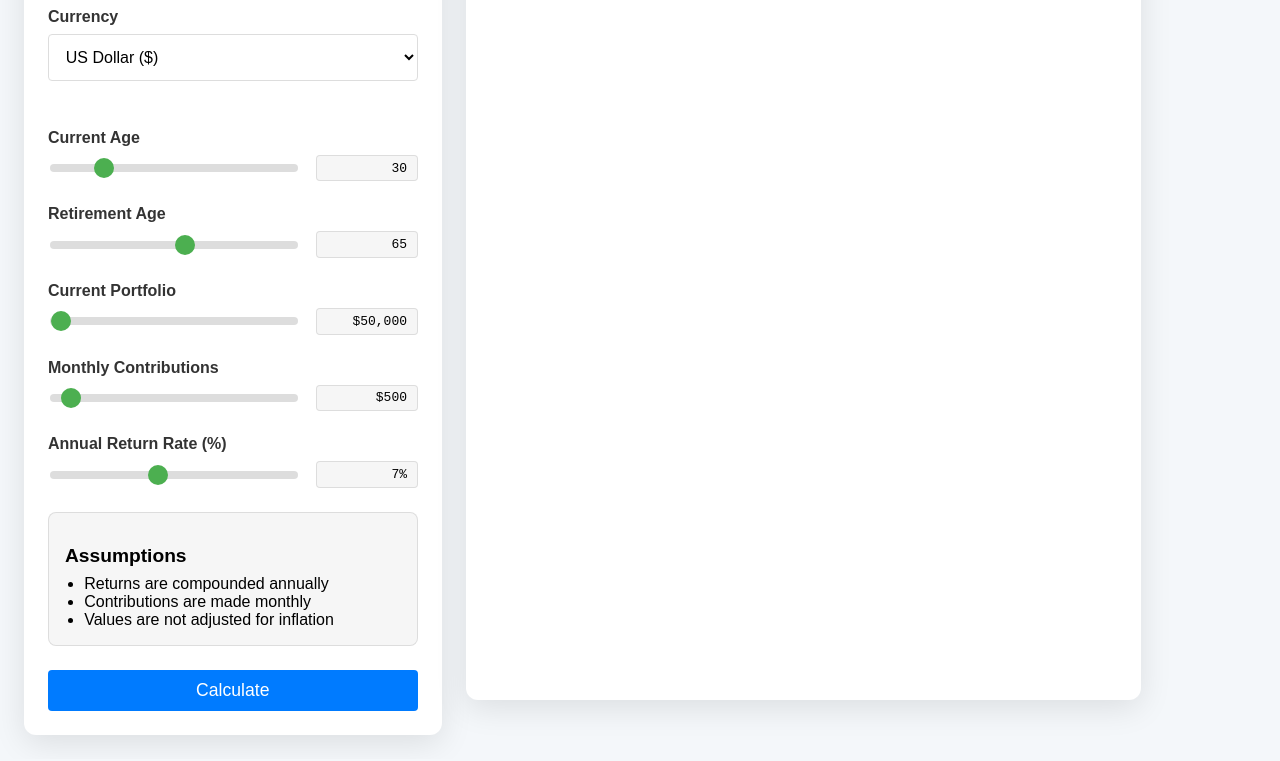
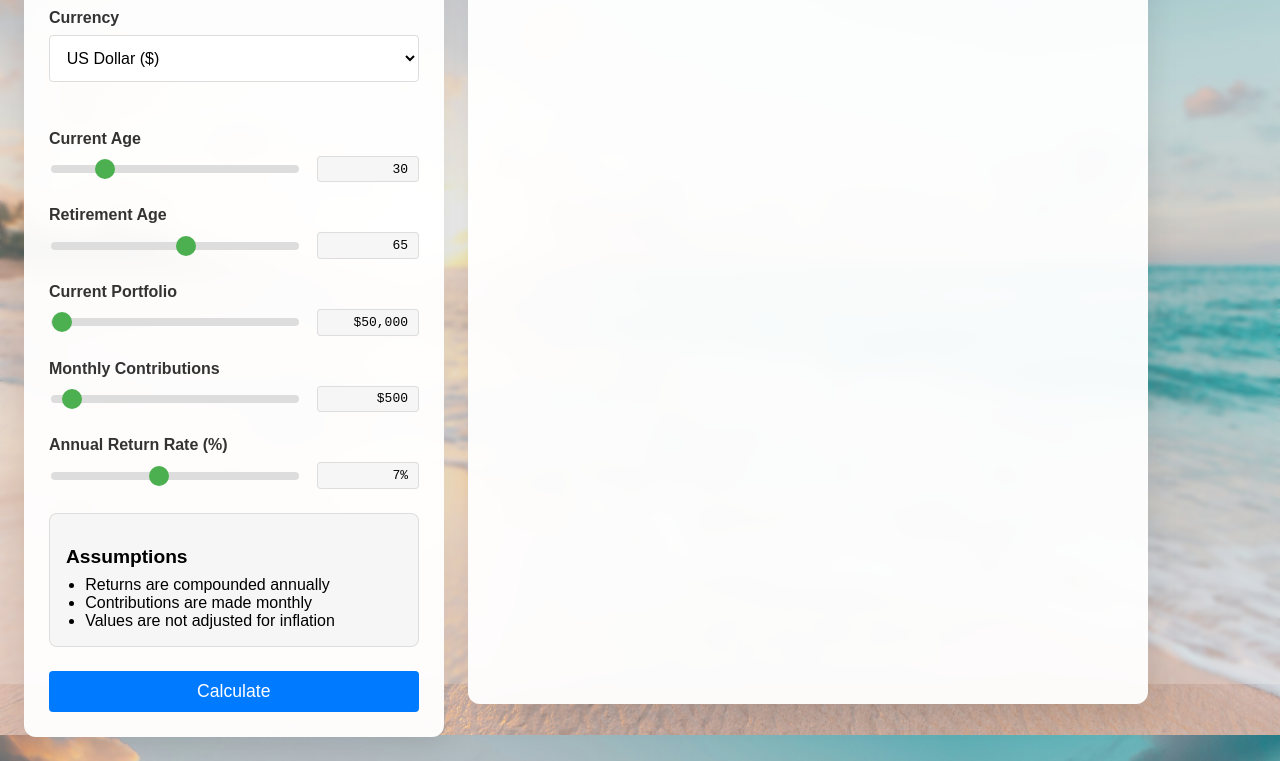
Before and after one commit to mcubeapps/retirement-calculator, a plain HTML site: page index.html in a window 1280 px wide. Shown: the part 116-877 px from the top of the page. Drawn offline with nearby package versions, Linux system fonts and the light colour scheme.

Commit message:
Revert "remove background"
This reverts commit f0dff7d7a180ca47497601b7f6108bd4929e08fc.

```diff
--- a/style.css
+++ b/style.css
@@ -1,9 +1,7 @@
 :root {
     --padding-small: 1rem;
     --padding-medium: 1.5rem;
-    --bg-color: #f4f7fa; /* Light blue-grey background */
-    --card-bg: #ffffff;
-    --shadow: 0 8px 32px rgba(0, 0, 0, 0.1);
+    --padding-large: 2rem;
 }
 
 body {
@@ -11,7 +9,23 @@ body {
     margin: 0;
     padding: 0;
     min-height: 100vh;
-    background-color: var(--bg-color);
+    background-image: url('images/beach-background.jpg');
+    background-size: cover;
+    background-position: center;
+    background-attachment: fixed;
+    background-repeat: no-repeat;
+}
+
+body::before {
+    content: '';
+    position: fixed;
+    top: 0;
+    left: 0;
+    width: 100%;
+    height: 100%;
+    background: rgba(255, 255, 255, 0.2);
+    backdrop-filter: blur(2px);
+    z-index: 0;
 }
 
 .container {
@@ -30,9 +44,11 @@ body {
 .controls {
     width: 30%;
     min-width: 300px;
-    background: var(--card-bg);
+    background: rgba(255, 255, 255, 0.95);
+    backdrop-filter: blur(10px);
     border-radius: 12px;
-    box-shadow: var(--shadow);
+    box-shadow: 0 8px 32px rgba(0, 0, 0, 0.1);
+    border: 1px solid rgba(255, 255, 255, 0.2);
     padding: var(--padding-medium);
     flex-shrink: 0;
     height: fit-content;
@@ -72,9 +88,11 @@ body {
 .chart-container {
     width: calc(1.5 * var(--controls-width, 300px));
     padding: var(--padding-medium);
-    background: var(--card-bg);
+    background: rgba(255, 255, 255, 0.95);
+    backdrop-filter: blur(10px);
     border-radius: 12px;
-    box-shadow: var(--shadow);
+    box-shadow: 0 8px 32px rgba(0, 0, 0, 0.1);
+    border: 1px solid rgba(255, 255, 255, 0.2);
     flex-grow: 0;
     flex-shrink: 0;
     height: calc(0.9 * var(--controls-height, 400px));
```
